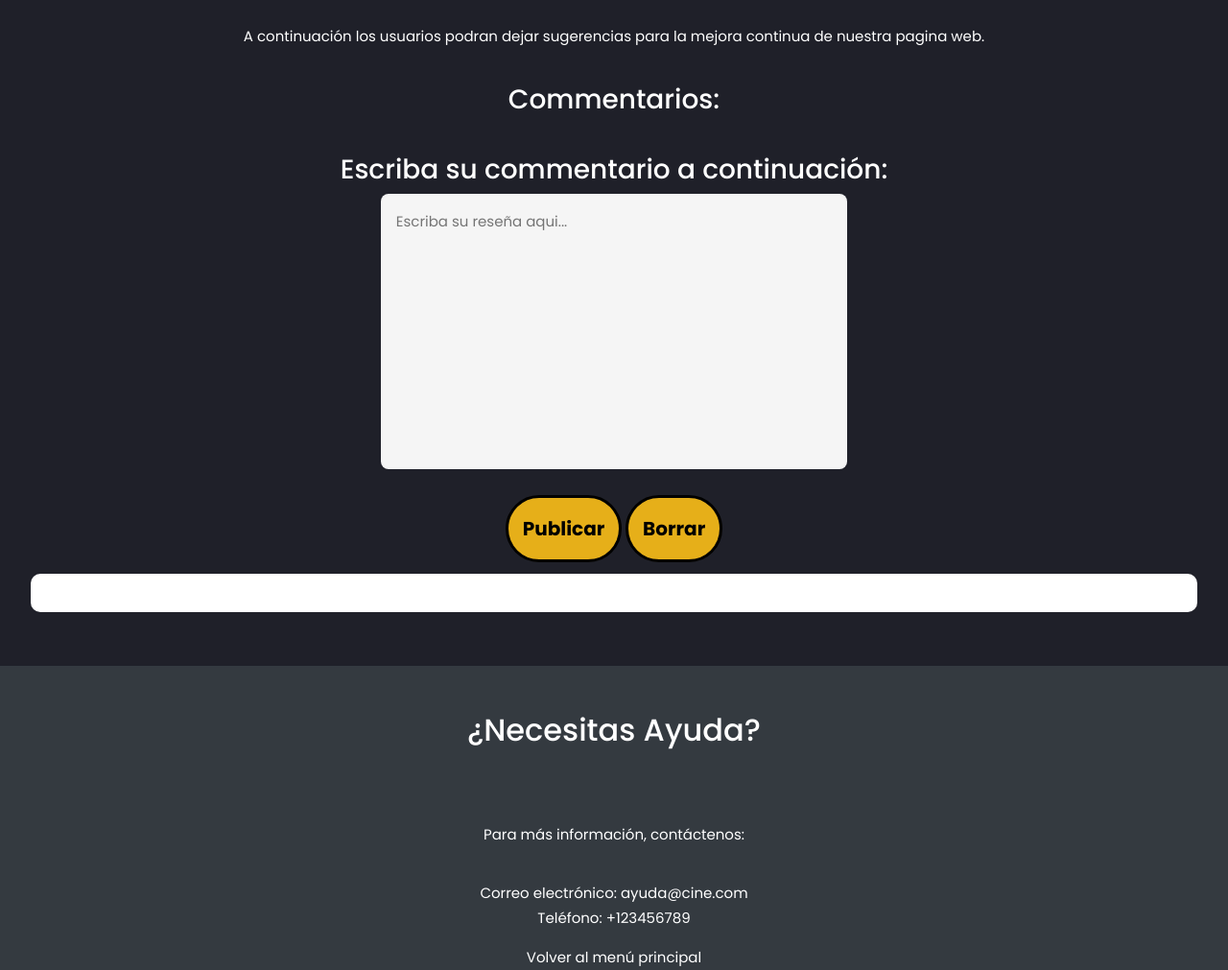
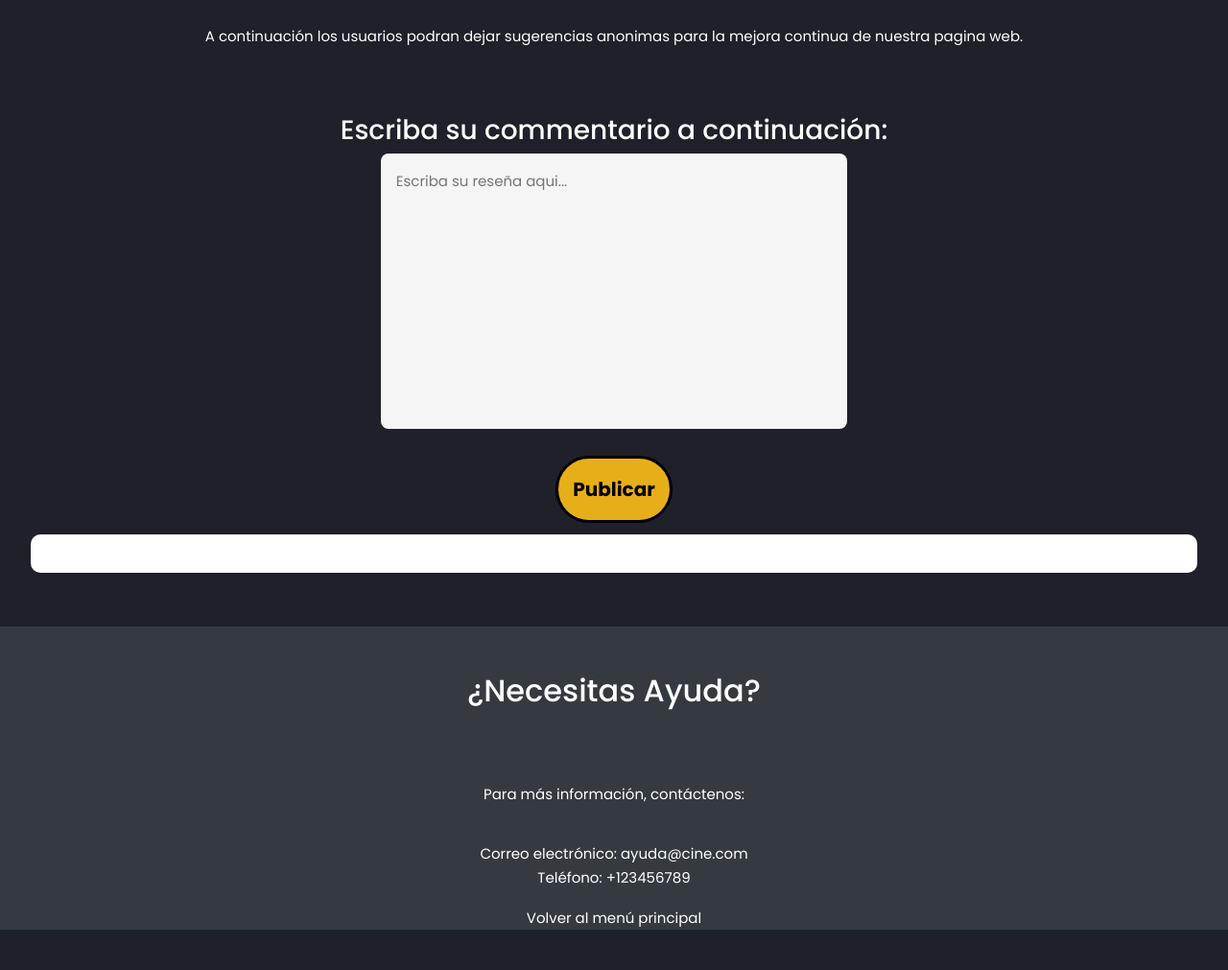
Before and after one commit to frgaitan24/basebooking, a PHP site: page /resenas.php in a window 1280 px wide. Shown: the part 227-1238 px from the top of the page at 96% size. After the commit the page ends 1196 px from the top, so only its background shows below. Run offline with PHP 8.4, Linux system fonts and the light colour scheme; data that the repository does not hold is empty.

Commit message:
Pequeños cambios diseño

```diff
--- a/CSS/indexstyles.css
+++ b/CSS/indexstyles.css
@@ -97,3 +97,7 @@ h2{
 .loginbox a:hover{
 	color:#ffc107;
 }
+
+#Commentarios-container{
+	background-color: rgb(74, 72, 72);
+}
--- a/informacion.php
+++ b/informacion.php
@@ -30,7 +30,7 @@ $_SESSION['timer'] = null;
                     nuestro país.</p>
 
                 <div id="historia">
-                    <h3>Nuestra historia</h3>
+                    <center><h3>Nuestra historia</h3></center>
                     <p>Fuimos fundados en 2022 por un grupo de emprendedores apasionados por el cine, la tecnología y la
                         innovación. Todos con amplia experiencia en la industria del entretenimiento, unimos nuestras
                         habilidades y conocimientos para crear una nueva propuesta de cine en Costa Rica. Invertimos en
@@ -41,9 +41,9 @@ $_SESSION['timer'] = null;
             </div>
         </div>
 
-        <div id="pie-pagina">
+        <center><div id="pie-pagina">
             Derechos reservados &copy; Nuevo Cine 2023
-        </div>
+        </div></center>
 
     </div>
     <div id="footerContainer"></div>
--- a/resenas.php
+++ b/resenas.php
@@ -20,10 +20,9 @@ $_SESSION['timer'] = null;
 
 <h1>¡Bienvenido al menú de reseñas para los usuarios!</h1>
 
-<p>A continuación los usuarios podran dejar sugerencias para la mejora continua de nuestra pagina web.</p>
+<p>A continuación los usuarios podran dejar sugerencias anonimas para la mejora continua de nuestra pagina web.</p>
 
 <div id="seccion-reseñas">
-    <h3>Commentarios:</h3>
     <div id="Commentarios-container"></div>
 </div>
 
@@ -33,7 +32,6 @@ $_SESSION['timer'] = null;
         <textarea id="reviewText" cols="30" rows="10" placeholder="Escriba su reseña aqui..."></textarea>
         <div class="grupo-btns">
             <button type="submit" class="btn-publicar">Publicar</button>
-            <button class="btn-borrar">Borrar</button>
         </div>
     </form>
     <div id="reviewContainer"></div>
```
Also changed, not shown: home.php (+0 -19 lines).
